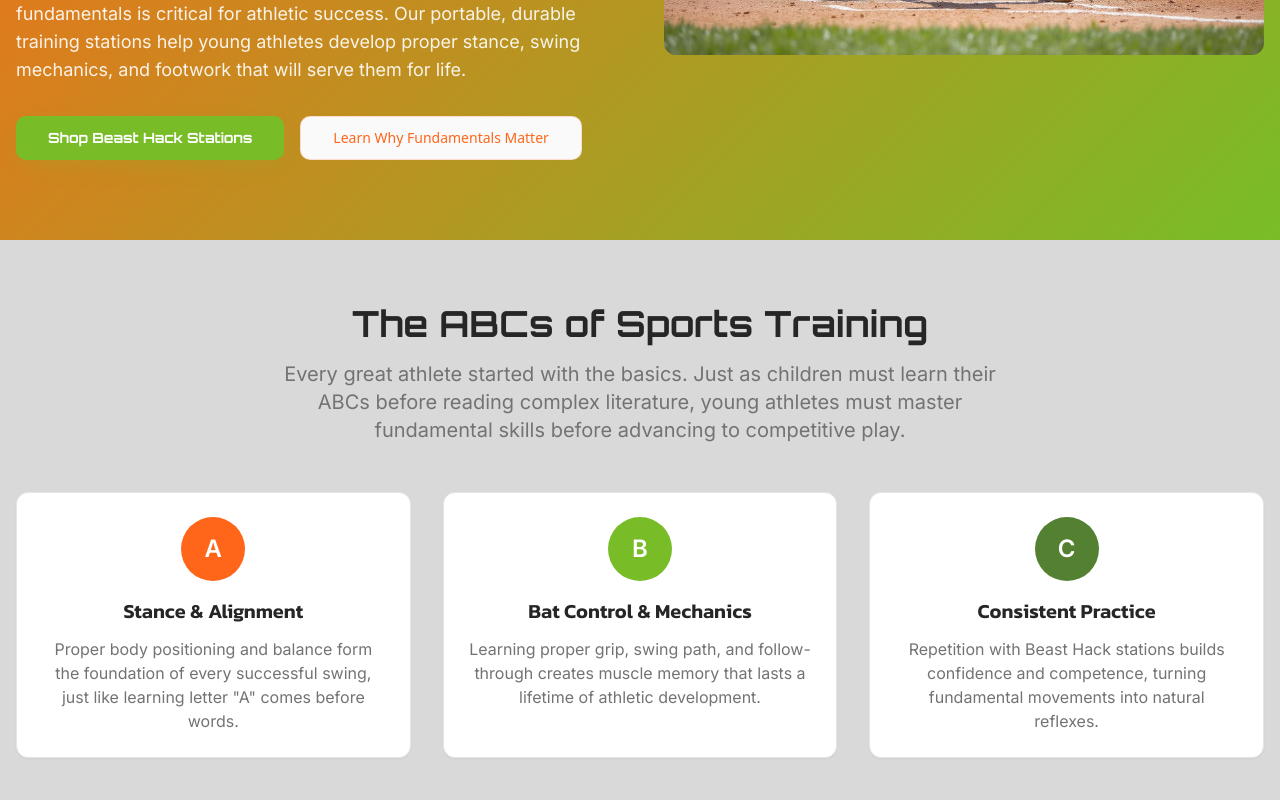
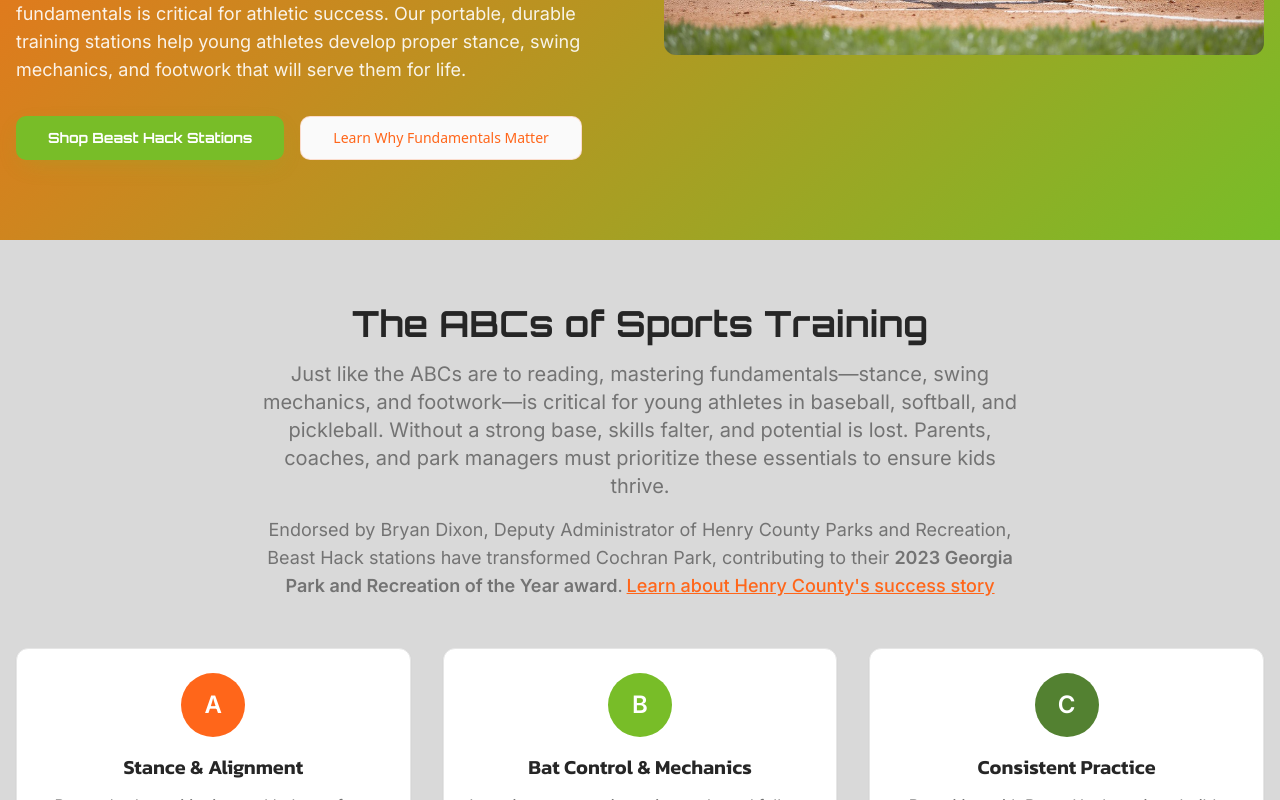
Before and after one commit to CISkeaton/beast-hack-fundamentals, a React (Vite) app: page / in a window 1280 px wide. Shown: the part 537-1337 px from the top of the page. Built offline with nearby package versions, Linux system fonts and the light colour scheme.

Commit message:
Add homepage content
Integrate new HTML content for the homepage, including updated headings, paragraphs, an image, and links, ensuring all "Shop" CTAs direct to beasthack.com/shop.

```diff
--- a/src/pages/Home.tsx
+++ b/src/pages/Home.tsx
@@ -61,7 +61,18 @@ const Home = () => {
           <div className="text-center mb-12">
             <h2 className="text-3xl md:text-4xl font-beast font-bold mb-4">The ABCs of Sports Training</h2>
             <p className="text-xl text-muted-foreground max-w-3xl mx-auto font-body">
-              Every great athlete started with the basics. Just as children must learn their ABCs before reading complex literature, young athletes must master fundamental skills before advancing to competitive play.
+              Just like the ABCs are to reading, mastering fundamentals—stance, swing mechanics, and footwork—is critical for young athletes in baseball, softball, and pickleball. Without a strong base, skills falter, and potential is lost. Parents, coaches, and park managers must prioritize these essentials to ensure kids thrive.
+            </p>
+            <p className="text-lg text-muted-foreground max-w-3xl mx-auto mt-4 font-body">
+              Endorsed by Bryan Dixon, Deputy Administrator of Henry County Parks and Recreation, Beast Hack stations have transformed Cochran Park, contributing to their <strong>2023 Georgia Park and Recreation of the Year award</strong>.
+              <a
+                href="https://www.henryherald.com/news/henry-county-parks-and-recreation-department-recognized-for-state-and-district-awards/article_2a39ffc2-8f05-11ee-bf94-17937b674357.html"
+                target="_blank"
+                rel="noopener noreferrer"
+                className="text-primary hover:text-primary-variant underline ml-1 font-medium"
+              >
+                Learn about Henry County's success story
+              </a>
             </p>
           </div>
 
```
